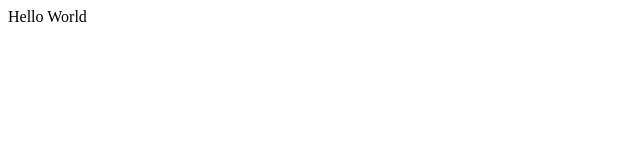
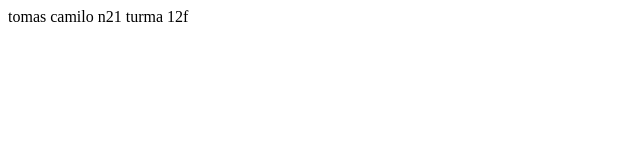
Before and after one commit to tomascamilo/Learning-functioning-of-GitHub, a plain HTML site: page Repository Site/index.html in a window 1280 px wide. Shown: the whole page, without its empty margins (0-640 px from the left). Drawn offline with Linux system fonts and the light colour scheme.

Commit message:
Update index.html

```diff
--- a/Repository Site/index.html
+++ b/Repository Site/index.html
@@ -7,6 +7,6 @@
     <title>My First Site With Reposiory</title>
 </head>
 <body>
-    Hello World
+    tomas camilo n21 turma 12f
 </body>
 </html>
```
